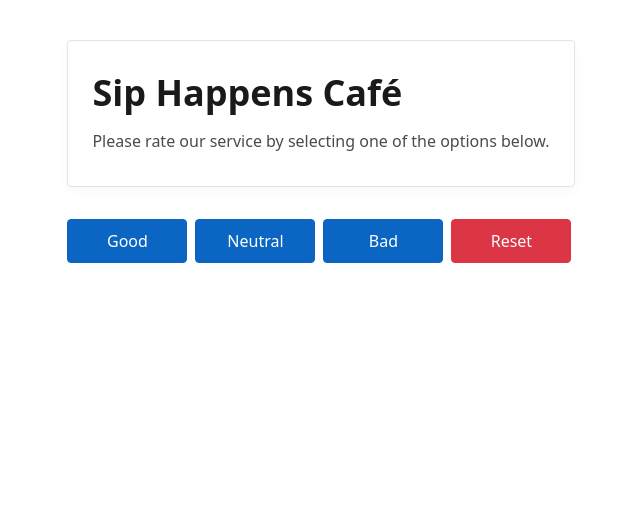
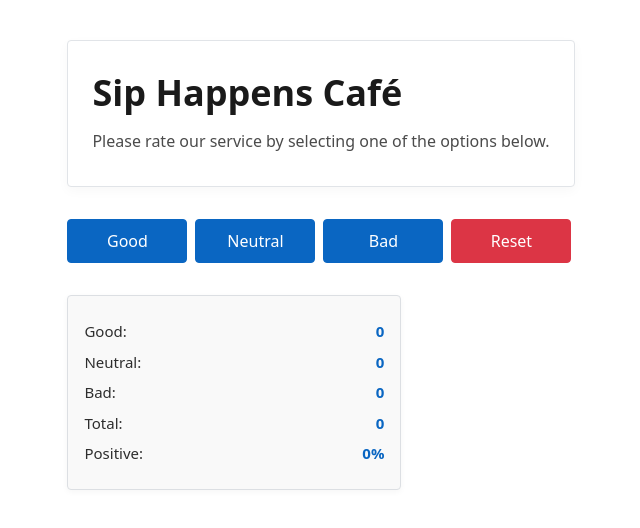
Before and after one commit to OlexTS/02-react-cafe, a React (Vite) app: page / in a window 1280 px wide. Shown: the top 528 px of the page, without its empty margins (319-959 px from the left). Built offline with nearby package versions, Linux system fonts and the light colour scheme.

Commit message:
create VoteStats copm

```diff
--- a/src/components/App.tsx
+++ b/src/components/App.tsx
@@ -3,6 +3,7 @@
 import CafeInfo from "./CafeInfo/CafeInfo";
 import VoteOptions from "./VoteOptions/VoteOptions";
 import type { Votes, VoteType } from "../types/votes";
+import VoteStats from "./VoteStats/VoteStats";
 
 function App() {
   const [votes, setVotes] = useState<Votes>({
@@ -22,6 +23,8 @@
     <div className={css.app}>
       <CafeInfo />
       <VoteOptions onVote={handleVote} onReset={resetVotes} canReset={true} />
+      <VoteStats votes={votes} totalVotes={0} positiveRate={0}/>
+
     </div>
   );
 }
--- /dev/null
+++ b/src/components/VoteStats/VoteStats.module.css
@@ -0,0 +1,21 @@
+.container {
+    background-color: #f9f9f9;
+    border: 1px solid #dcdfe3;
+    border-radius: 4px;
+    padding: 16px;
+    max-width: 300px;
+    box-shadow: 0 2px 6px rgba(0, 0, 0, 0.04);
+  }
+
+  .stat {
+    font-size: 15px;
+    color: #2d2d2d;
+    margin: 8px 0;
+    display: flex;
+    justify-content: space-between;
+  }
+
+  .stat strong {
+    font-weight: 600;
+    color: #0a66c2;
+  }
--- /dev/null
+++ b/src/components/VoteStats/VoteStats.tsx
@@ -0,0 +1,31 @@
+import styles from "./VoteStats.module.css";
+
+interface VoteStatsProps {
+    votes: {good: number, neutral: number, bad: number},
+    totalVotes: number,
+    positiveRate: number
+}
+
+const VoteStats = ({votes, totalVotes, positiveRate}: VoteStatsProps) => {
+  return (
+    <div className={styles.container}>
+      <p className={styles.stat}>
+        Good: <strong>{votes.good}</strong>
+      </p>
+      <p className={styles.stat}>
+        Neutral: <strong>{votes.neutral}</strong>
+      </p>
+      <p className={styles.stat}>
+        Bad: <strong>{votes.bad}</strong>
+      </p>
+      <p className={styles.stat}>
+        Total: <strong>{totalVotes}</strong>
+      </p>
+      <p className={styles.stat}>
+        Positive: <strong>{positiveRate}%</strong>
+      </p>
+    </div>
+  );
+};
+
+export default VoteStats;
```
